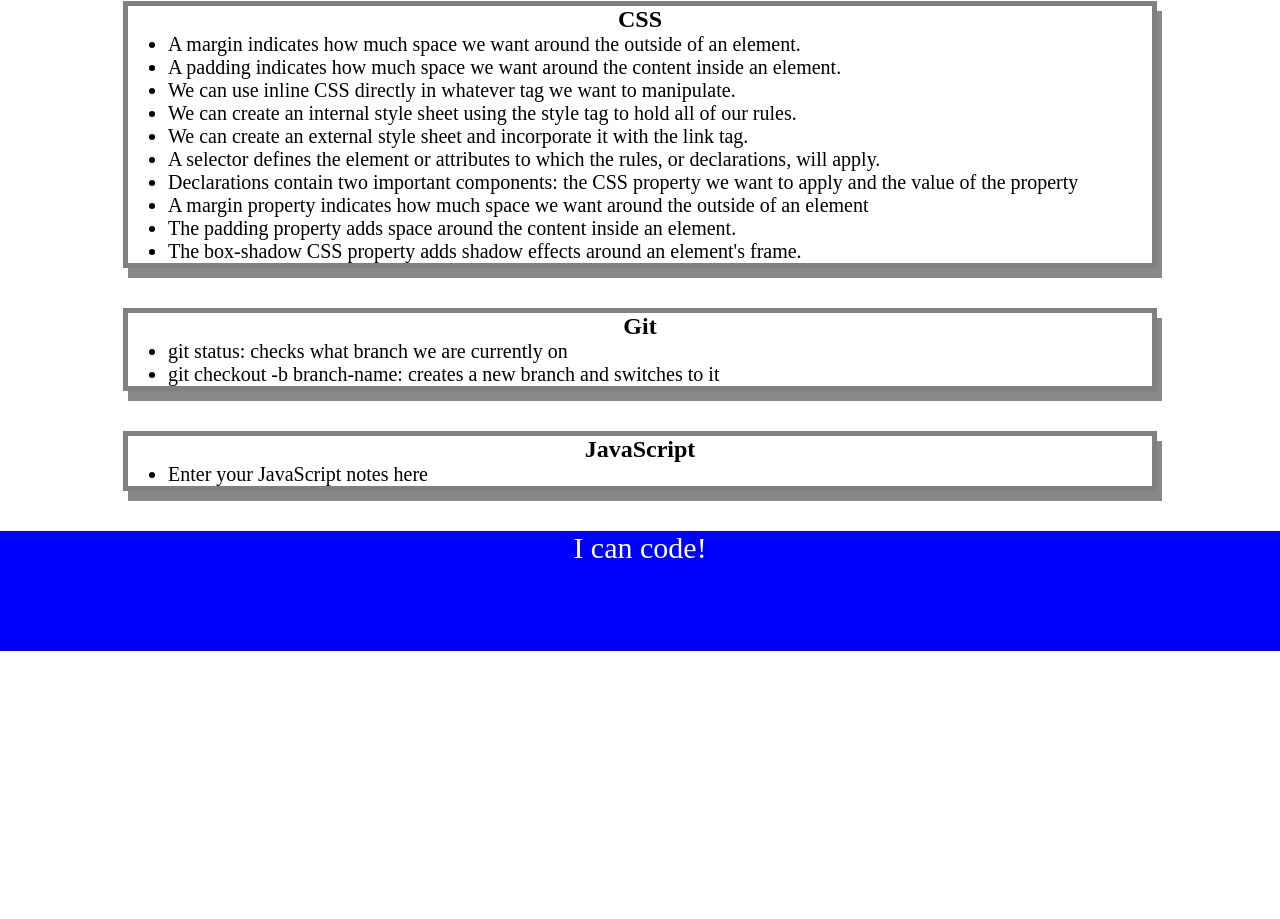
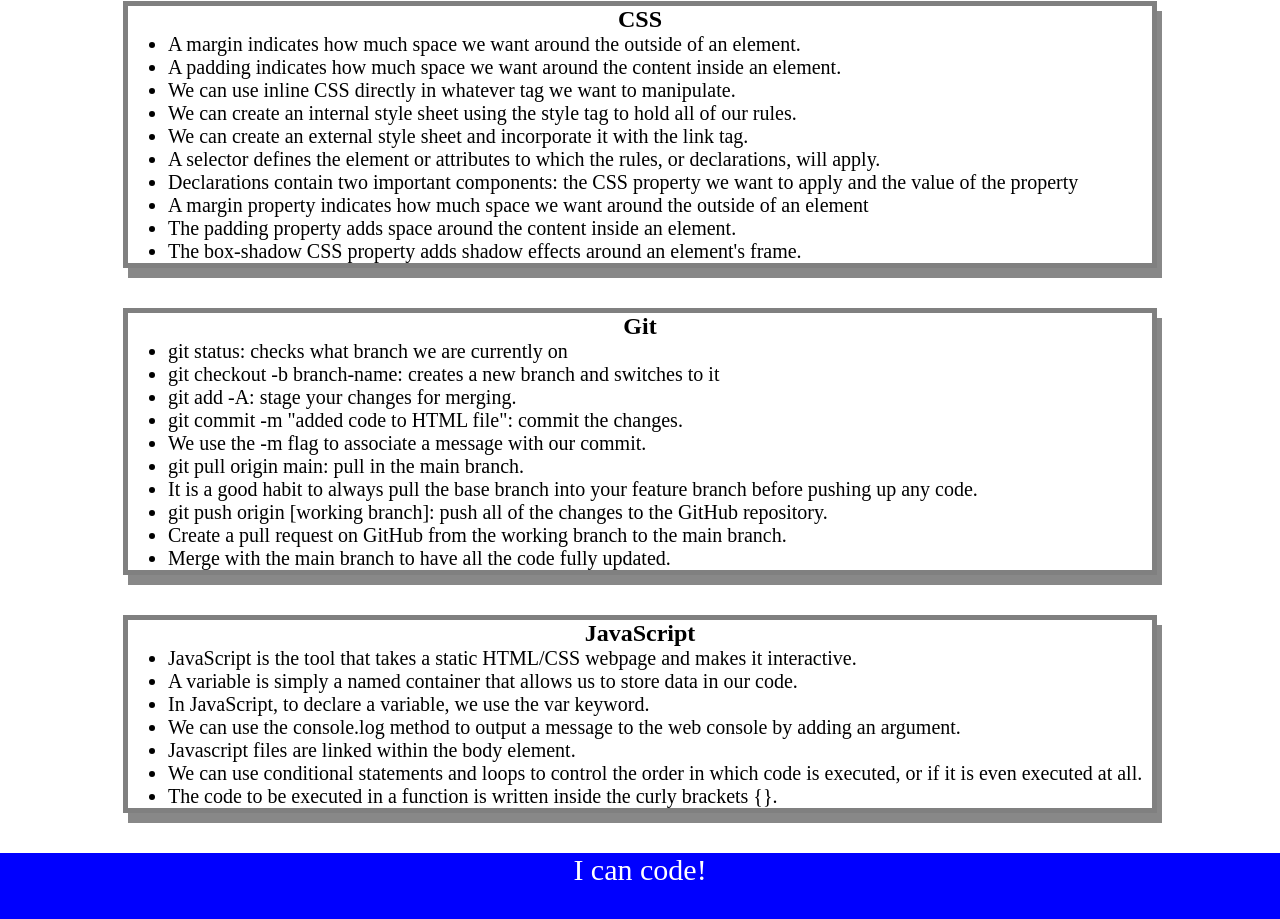
Before and after one commit to heyheydance/prework-study-guide, a plain HTML site: page index.html in a window 1280 px wide. Shown: the part 546-1465 px from the top of the page. Before the commit the page ends 1197 px from the top, so only its background shows below. Drawn offline with Linux system fonts and the light colour scheme.

Commit message:
added git and java notes to project file

```diff
--- a/index.html
+++ b/index.html
@@ -56,13 +56,27 @@
      <ul>
       <li>git status: checks what branch we are currently on</li>
       <li>git checkout -b branch-name: creates a new branch and switches to it</li>
+      <li>git add -A: stage your changes for merging.</li>
+      <li>git commit -m "added code to HTML file": commit the changes.</li>
+      <li>We use the -m flag to associate a message with our commit.</li>
+      <li>git pull origin main: pull in the main branch.</li>
+      <li>It is a good habit to always pull the base branch into your feature branch before pushing up any code.</li>
+      <li>git push origin [working branch]: push all of the changes to the GitHub repository.</li>
+      <li>Create a pull request on GitHub from the working branch to the main branch.</li>
+      <li>Merge with the main branch to have all the code fully updated.</li>
      </ul>
       </section>
 
       <section class="card" id="javascript-section">
         <h2>JavaScript</h2>
      <ul>
-       <li>Enter your JavaScript notes here</li>
+       <li>JavaScript is the tool that takes a static HTML/CSS webpage and makes it interactive.</li>
+       <li>A variable is simply a named container that allows us to store data in our code.</li>
+       <li>In JavaScript, to declare a variable, we use the var keyword.</li>
+       <li>We can use the console.log method to output a message to the web console by adding an argument.</li>
+       <li>Javascript files are linked within the body element.</li>
+       <li>We can use conditional statements and loops to control the order in which code is executed, or if it is even executed at all.</li>
+       <li>The code to be executed in a function is written inside the curly brackets {}.</li>
      </ul>
       </section>
     </main>
```
